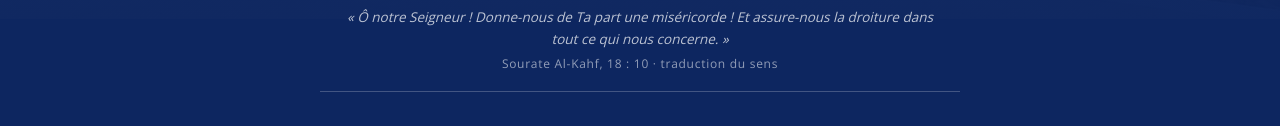
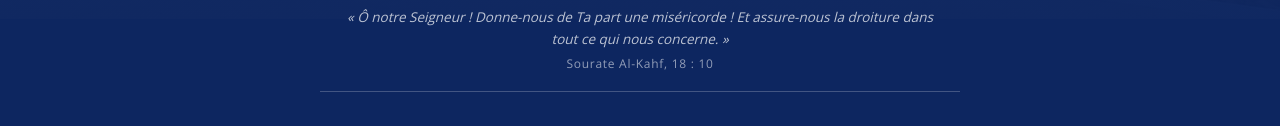
Before and after one commit to mtahaelgamouji-prog/ecatem, a plain HTML site: page maintenance.html in a window 1280 px wide. Shown: the part 781-907 px from the top of the page. Drawn offline with nearby package versions, Linux system fonts and the light colour scheme; a web font is replaced by a local one.

Commit message:
Page d'attente : retrait de « traduction du sens »
Co-Authored-By: Claude Opus 5.5 <noreply@anthropic.com>
Claude-Session: https://claude.ai/code/session_01WQZtfpywzTHpMfV1bZbps2

```diff
--- a/maintenance.html
+++ b/maintenance.html
@@ -63,7 +63,7 @@ footer{text-align:center;padding:18px;font-size:12px;color:rgba(255,255,255,.55)
 <a class="btn" href="tel:+212537602105"><svg viewBox="0 0 24 24" fill="none" stroke="currentColor" stroke-width="1.8" stroke-linecap="round" stroke-linejoin="round" aria-hidden="true"><path d="M5 4h4l2 5-2.5 1.5a11 11 0 0 0 5 5L15 13l5 2v4a2 2 0 0 1-2 2A16 16 0 0 1 3 6a2 2 0 0 1 2-2"/></svg>05 37 60 21 05</a>
 <a class="btn ol" href="https://www.google.com/maps/search/?api=1&amp;query=ECATEM%20Hay%20Attassnia%20Zone%20industrielle%20T%C3%A9mara" target="_blank" rel="noopener"><svg viewBox="0 0 24 24" fill="none" stroke="currentColor" stroke-width="1.8" stroke-linecap="round" stroke-linejoin="round" aria-hidden="true"><path d="M12 21s-7-6.2-7-11.5a7 7 0 0 1 14 0C19 14.8 12 21 12 21z"/><circle cx="12" cy="9.5" r="2.5"/></svg>Nous trouver</a>
 </div>
-<div class="ayahs"><figure class="ayah" lang="ar"><q>﴿رَبَّنَا آتِنَا مِن لَّدُنكَ رَحْمَةً وَهَيِّئْ لَنَا مِنْ أَمْرِنَا رَشَدًا﴾</q><figcaption lang="fr">« Ô notre Seigneur ! Donne-nous de Ta part une miséricorde ! Et assure-nous la droiture dans tout ce qui nous concerne. »<cite>Sourate Al-Kahf, 18 : 10 · traduction du sens</cite></figcaption></figure></div>
+<div class="ayahs"><figure class="ayah" lang="ar"><q>﴿رَبَّنَا آتِنَا مِن لَّدُنكَ رَحْمَةً وَهَيِّئْ لَنَا مِنْ أَمْرِنَا رَشَدًا﴾</q><figcaption lang="fr">« Ô notre Seigneur ! Donne-nous de Ta part une miséricorde ! Et assure-nous la droiture dans tout ce qui nous concerne. »<cite>Sourate Al-Kahf, 18 : 10</cite></figcaption></figure></div>
 <div class="info">
 <div><b>Téléphone</b><a href="tel:+212537602105">05 37 60 21 05</a><br><a href="tel:+212537600209">05 37 60 02 09</a></div>
 <div><b>Adresse</b>N°26, Hay Attassnia<br>Zone industrielle, Témara</div>
```
